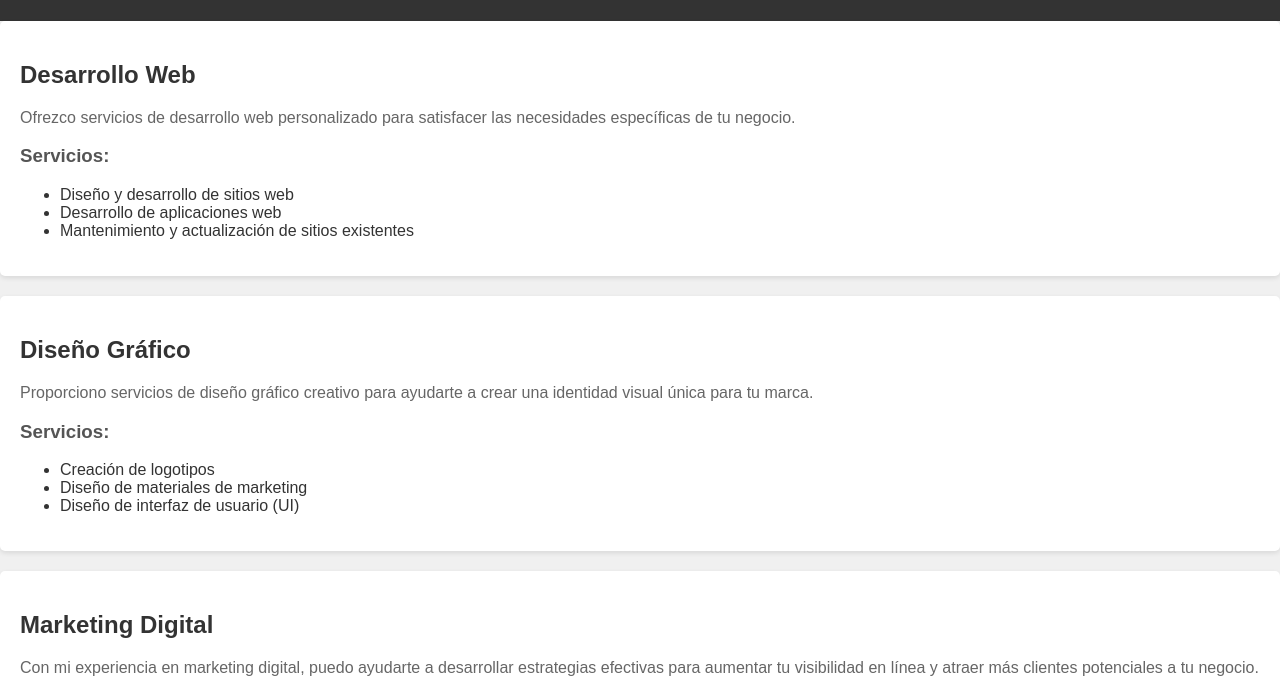
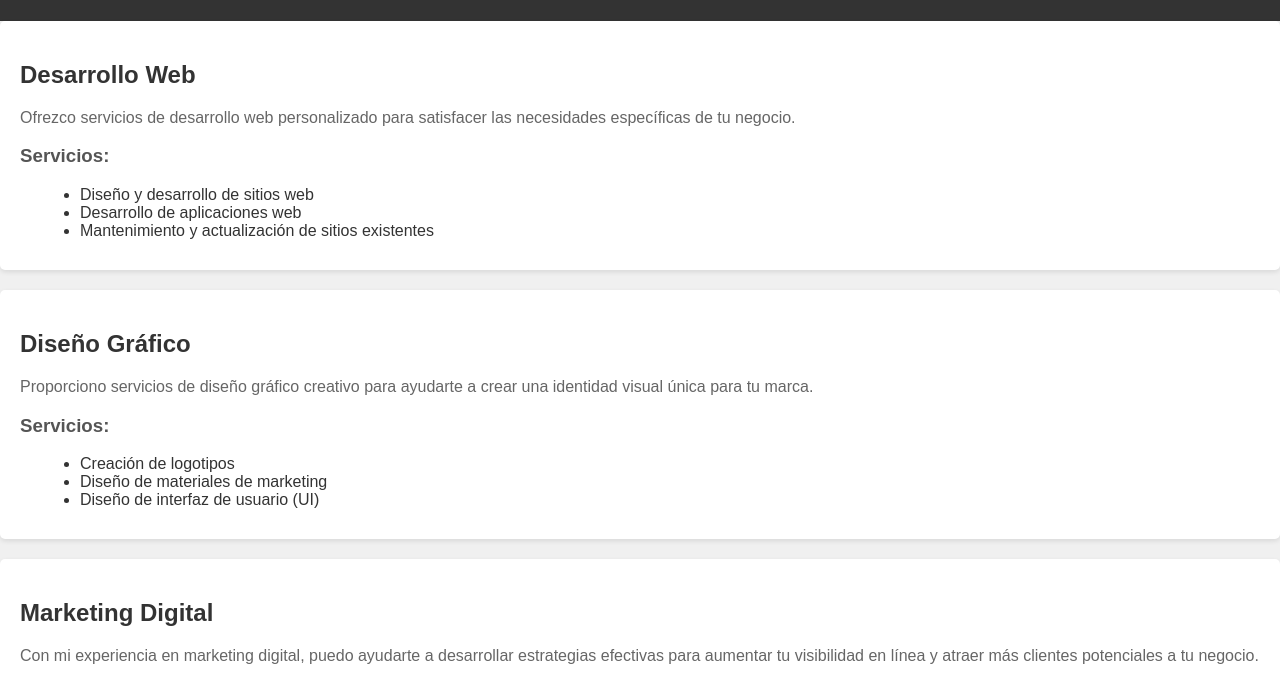
Before and after one commit to santifaav/index, a plain HTML site: page index.html in a window 1280 px wide. Shown: the part 99-780 px from the top of the page. Drawn offline with Linux system fonts and the light colour scheme.

Commit message:
Update index.html

```diff
--- a/index.html
+++ b/index.html
@@ -33,6 +33,14 @@
         }
         p {
             color: #666;
+        }
+        ul {
+            margin-top: 10px;
+            margin-bottom: 10px;
+        }
+        li {
+            list-style-type: disc;
+            margin-left: 20px;
         }
     </style>
 </head>
```
